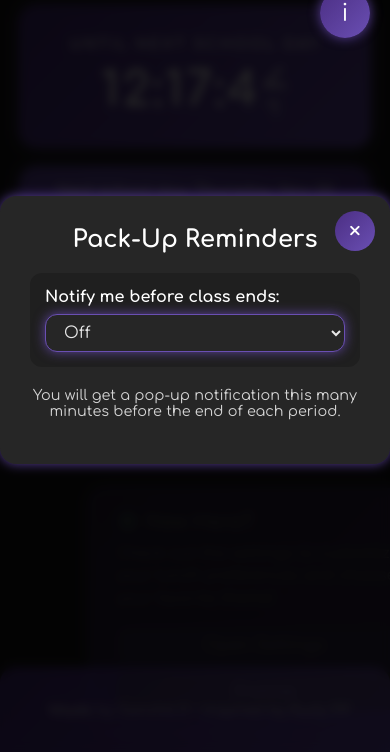
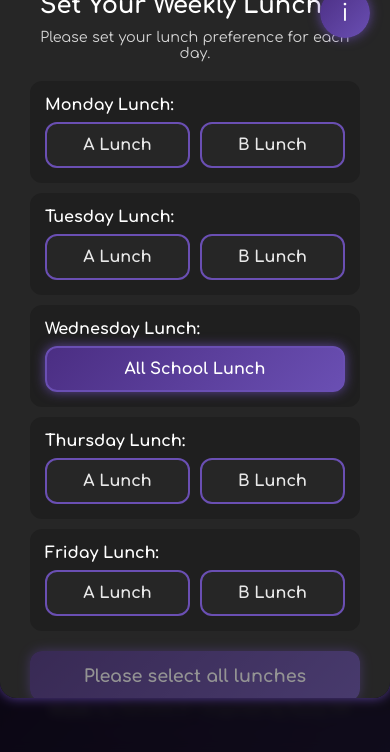
Before and after one commit to lwschedule/lwschedule.github.io, a plain HTML site: page index.html in a window 390 px wide. Shown: the part 92-844 px from the top of the page. Drawn offline with Linux system fonts and the light colour scheme.

Commit message:
Update index.html

```diff
--- a/index.html
+++ b/index.html
@@ -547,6 +547,19 @@
       transform: scale(1.05);
     }
 
+    /* v1.7: Style disabled continue button */
+    .continueBtn.disabledBtn {
+      opacity: 0.5;
+      cursor: not-allowed;
+      background: #555;
+    }
+
+    .continueBtn.disabledBtn:hover {
+      background: #555;
+      transform: none;
+    }
+
+
     .resetBtn {
       display: block;
       width: 100%;
@@ -643,7 +656,8 @@
       backdrop-filter: blur(5px);
     }
 
-    #scheduleOverlay.active, #holidaysOverlay.active, #settingsOverlay.active, #welcomeOverlay.active, #lunchSettingsOverlay.active, #themeOverlay.active, #infoOverlay.active, #weekOverlay.active, #packUpOverlay.active { /* MODIFIED */
+    /* MODIFIED v1.7: Added #weeklyLunchSetupOverlay */
+    #scheduleOverlay.active, #holidaysOverlay.active, #settingsOverlay.active, #weeklyLunchSetupOverlay.active, #lunchSettingsOverlay.active, #themeOverlay.active, #infoOverlay.active, #weekOverlay.active, #packUpOverlay.active {
       display: flex;
       animation: fadeIn 0.3s ease-out;
     }
@@ -668,7 +682,8 @@
       }
     }
 
-    #holidaysOverlay, #settingsOverlay, #welcomeOverlay, #lunchSettingsOverlay, #themeOverlay, #infoOverlay, #weekOverlay, #packUpOverlay { /* MODIFIED */
+    /* MODIFIED v1.7: Added #weeklyLunchSetupOverlay, removed #welcomeOverlay */
+    #holidaysOverlay, #settingsOverlay, #weeklyLunchSetupOverlay, #lunchSettingsOverlay, #themeOverlay, #infoOverlay, #weekOverlay, #packUpOverlay {
       display: none;
       position: fixed;
       top: 0;
@@ -893,8 +908,7 @@
     body.gradient-mode #scheduleModal p,
     body.gradient-mode #scheduleModal label,
     body.gradient-mode .infoContent p,
-    body.gradient-mode .settingsRow label,
-    body.gradient-mode #welcomeLabel {
+    body.gradient-mode .settingsRow label {
       color: white;
     }
 
@@ -1309,15 +1323,7 @@
     #confirmOverlay.closing {
       animation: fadeOut 0.3s ease-out;
     }
-/* WELCOME OVERLAY FADE FIX */
-#welcomeOverlay.active {
-  display: flex;
-  animation: fadeIn 0.3s ease-out;
-}
-
-#welcomeOverlay.closing {
-  animation: fadeOut 0.3s ease-out;
-}
+/* WELCOME OVERLAY FADE FIX - REMOVED v1.7 */
 
     #confirmModal {
       background: var(--card-dark);
@@ -1893,19 +1899,55 @@
   </div>
 <!-- --- END Pack-Up Reminder Overlay --- -->
 
-<div id="welcomeOverlay" class="overlay">
+<!-- REMOVED welcomeOverlay v1.7 -->
+
+<!-- NEW Weekly Lunch Setup Overlay v1.7 -->
+<div id="weeklyLunchSetupOverlay" class="overlay"> <!-- No onclick here to prevent closing -->
     <div id="scheduleModal">
-      <h2>Select Your Lunch</h2>
+      <!-- No close button -->
+      <h2>Set Your Weekly Lunches</h2>
+      <p style="text-align: center; opacity: 0.8; font-size: 0.9em; margin: -10px 0 20px;">
+        Please set your lunch preference for each day.
+      </p>
       <div class="settingsRow">
-        <label id="welcomeLabel">Please select your lunch:</label>
-        <div class="lunchButtons">
-          <button class="lunchBtn" id="welcomeA" onclick="selectWelcomeLunch('A')">A Lunch</button>
-          <button class="lunchBtn" id="welcomeB" onclick="selectWelcomeLunch('B')">B Lunch</button>
+        <label>Monday Lunch:</label>
+        <div class="lunchButtons" id="setupMondayButtons">
+          <button class="lunchBtn" id="setupMondayA" onclick="selectWeeklySetupLunch('Monday', 'A')">A Lunch</button>
+          <button class="lunchBtn" id="setupMondayB" onclick="selectWeeklySetupLunch('Monday', 'B')">B Lunch</button>
         </div>
       </div>
-      <button class="continueBtn" onclick="saveWelcomeLunch()">Continue</button>
+      <div class="settingsRow">
+        <label>Tuesday Lunch:</label>
+        <div class="lunchButtons" id="setupTuesdayButtons">
+          <button class="lunchBtn" id="setupTuesdayA" onclick="selectWeeklySetupLunch('Tuesday', 'A')">A Lunch</button>
+          <button class="lunchBtn" id="setupTuesdayB" onclick="selectWeeklySetupLunch('Tuesday', 'B')">B Lunch</button>
+        </div>
+      </div>
+      <div class="settingsRow">
+        <label>Wednesday Lunch:</label>
+        <div class="lunchButtons">
+          <button class="lunchBtn selected" disabled>All School Lunch</button>
+        </div>
+      </div>
+      <div class="settingsRow">
+        <label>Thursday Lunch:</label>
+        <div class="lunchButtons" id="setupThursdayButtons">
+          <button class="lunchBtn" id="setupThursdayA" onclick="selectWeeklySetupLunch('Thursday', 'A')">A Lunch</button>
+          <button class="lunchBtn" id="setupThursdayB" onclick="selectWeeklySetupLunch('Thursday', 'B')">B Lunch</button>
+        </div>
+      </div>
+      <div class="settingsRow">
+        <label>Friday Lunch:</label>
+        <div class="lunchButtons" id="setupFridayButtons">
+          <button class="lunchBtn" id="setupFridayA" onclick="selectWeeklySetupLunch('Friday', 'A')">A Lunch</button>
+          <button class="lunchBtn" id="setupFridayB" onclick="selectWeeklySetupLunch('Friday', 'B')">B Lunch</button>
+        </div>
+      </div>
+      <button class="continueBtn" id="saveWeeklyLunchesBtn" onclick="saveWeeklyLunches()">Save & Continue</button>
     </div>
   </div>
+<!-- END Weekly Lunch Setup Overlay v1.7 -->
+
 
   <div id="confirmOverlay">
     <div id="confirmModal">
@@ -1945,7 +1987,16 @@
       Thursday: null,
       Friday: null
     };
-    let selectedWelcomeLunch = 'A';
+
+    // v1.7: Temp state for weekly setup
+    let weeklySetupPreferences = {
+      Monday: null,
+      Tuesday: null,
+      Thursday: null,
+      Friday: null
+    };
+
+    // let selectedWelcomeLunch = 'A'; // REMOVED v1.7
     let currentTheme = 'purple';
     // let currentMode = 'dark'; // REMOVED
     let gradientMode = 'on';
@@ -2239,6 +2290,7 @@
 
           try {
             localStorage.removeItem('lunch-preferences');
+            localStorage.removeItem('weekly-lunch-setup-complete'); // v1.7
             const days = ['Monday', 'Tuesday', 'Thursday', 'Friday'];
             days.forEach(day => {
               localStorage.removeItem(`lunch-set-${day}`);
@@ -2284,6 +2336,7 @@
             // localStorage.removeItem('mode'); // REMOVED
             localStorage.removeItem('gradient');
             localStorage.removeItem('lunch-preferences');
+            localStorage.removeItem('weekly-lunch-setup-complete'); // v1.7
             localStorage.removeItem('has-opened-settings');
             localStorage.removeItem('bottom-bar-dismissed');
             localStorage.removeItem('pack-up-time'); // --- NEW ---
@@ -2329,11 +2382,7 @@
       });
     }
 
-    function selectWelcomeLunch(lunch) {
-      selectedWelcomeLunch = lunch;
-      document.getElementById('welcomeA').classList.toggle('selected', lunch === 'A');
-      document.getElementById('welcomeB').classList.toggle('selected', lunch === 'B');
-    }
+    // REMOVED selectWelcomeLunch(lunch) v1.7
 
     function selectDayLunch(day, lunch) {
       lunchPreferences[day] = lunch;
@@ -2362,71 +2411,123 @@
     }
     // --- END ---
 
-    function saveWelcomeLunch() {
-      const today = currentDayName();
-      if (today === 'Wednesday') {
-        lunchPreferences[today] = 'All';
+    // REMOVED saveWelcomeLunch() v1.7
+
+    // REMOVED checkIfNeedsLunchSelection() v1.7
+
+    // --- NEW v1.7: Weekly lunch setup functions ---
+    function selectWeeklySetupLunch(day, lunch) {
+      weeklySetupPreferences[day] = lunch;
+
+      const dayLower = day.toLowerCase();
+      document.getElementById(`setup${day}A`).classList.toggle('selected', lunch === 'A');
+      document.getElementById(`setup${day}B`).classList.toggle('selected', lunch === 'B');
+
+      checkAllLunchesSet();
+    }
+
+    function checkAllLunchesSet() {
+      const allSet = weeklySetupPreferences.Monday &&
+                     weeklySetupPreferences.Tuesday &&
+                     weeklySetupPreferences.Thursday &&
+                     weeklySetupPreferences.Friday;
+
+      const saveBtn = document.getElementById('saveWeeklyLunchesBtn');
+      if (allSet) {
+        saveBtn.disabled = false;
+        saveBtn.classList.remove('disabledBtn');
+        saveBtn.textContent = 'Save & Continue';
       } else {
-        lunchPreferences[today] = selectedWelcomeLunch;
-      }
+        saveBtn.disabled = true;
+        saveBtn.classList.add('disabledBtn');
+        saveBtn.textContent = 'Please select all lunches';
+      }
+      return allSet;
+    }
+
+    function saveWeeklyLunches() {
+      if (!checkAllLunchesSet()) {
+        return; // Don't save if not all are set
+      }
+
+      lunchPreferences.Monday = weeklySetupPreferences.Monday;
+      lunchPreferences.Tuesday = weeklySetupPreferences.Tuesday;
+      lunchPreferences.Thursday = weeklySetupPreferences.Thursday;
+      lunchPreferences.Friday = weeklySetupPreferences.Friday;
+      lunchPreferences.Wednesday = 'All'; // Ensure this is set
 
       try {
         localStorage.setItem('lunch-preferences', JSON.stringify(lunchPreferences));
-        localStorage.setItem(`lunch-set-${today}`, new Date().toDateString());
+        // Mark all as "set" for today's date to prevent popups
+        const todayDate = new Date().toDateString();
+        const days = ['Monday', 'Tuesday', 'Thursday', 'Friday'];
+        days.forEach(day => {
+          localStorage.setItem(`lunch-set-${day}`, todayDate);
+        });
+
+        // Also set a flag that weekly setup is complete
+        localStorage.setItem('weekly-lunch-setup-complete', 'true');
+
       } catch (error) {
-        console.error('Failed to save lunch preference:', error);
-      }
-
-      updateSettingsButtons();
-      closeOverlayGracefully('welcomeOverlay');
-
-      // --- NEW ---
+        console.error('Failed to save weekly lunch preferences:', error);
+      }
+
+      updateSettingsButtons(); // Update the main settings overlay
+      closeOverlayGracefully('weeklyLunchSetupOverlay');
+
       // After setting lunch, check if we need to show pack-up settings
       checkPackUpSettings();
-      // --- END ---
-
       render();
     }
 
-    function checkIfNeedsLunchSelection() {
-      const today = currentDayName();
-
-      // Wednesday always has all-school lunch, no need to ask
-      if (today === 'Wednesday') {
+    function checkIfNeedsWeekLunchSelection() {
+      try {
+        // Check local storage flag first
+        const setupComplete = localStorage.getItem('weekly-lunch-setup-complete');
+        if (setupComplete === 'true') {
+          return false; // Already done
+        }
+
+        // Fallback check on the preferences object itself
+        const needsSetup = lunchPreferences.Monday === null ||
+                           lunchPreferences.Tuesday === null ||
+                           lunchPreferences.Thursday === null ||
+                           lunchPreferences.Friday === null;
+
+        if (needsSetup) {
+          // Initialize temp state from saved state
+          weeklySetupPreferences.Monday = lunchPreferences.Monday;
+          weeklySetupPreferences.Tuesday = lunchPreferences.Tuesday;
+          weeklySetupPreferences.Thursday = lunchPreferences.Thursday;
+          weeklySetupPreferences.Friday = lunchPreferences.Friday;
+
+          // Update the buttons in the setup overlay
+          const days = ['Monday', 'Tuesday', 'Thursday', 'Friday'];
+          days.forEach(day => {
+            const lunch = weeklySetupPreferences[day];
+            if (lunch) {
+              const dayLower = day.toLowerCase();
+              document.getElementById(`setup${day}A`).classList.toggle('selected', lunch === 'A');
+              document.getElementById(`setup${day}B`).classList.toggle('selected', lunch === 'B');
+            }
+          });
+
+          checkAllLunchesSet(); // Disable button if not complete
+          document.getElementById('weeklyLunchSetupOverlay').classList.add('active');
+          return true;
+        } else {
+            // All preferences are set, but the flag wasn't. Set the flag.
+            localStorage.setItem('weekly-lunch-setup-complete', 'true');
+            return false;
+        }
+
+      } catch (error) {
+        console.error('Error checking weekly lunch setup:', error);
+        // Default to false to avoid blocking app
         return false;
       }
-
-      // Check if not a school day
-      if (!today || today === 'Saturday' || today === 'Sunday') {
-        return false;
-      }
-
-      try {
-        const lastSet = localStorage.getItem(`lunch-set-${today}`);
-        const todayDate = new Date().toDateString();
-
-        // If lunch is null or not set for today, show popup
-        if (lunchPreferences[today] === null || !lastSet || lastSet !== todayDate) {
-          // Haven't set lunch for today yet
-          document.getElementById('welcomeLabel').innerHTML = `Select your lunch for ${today}:`;
-          selectedWelcomeLunch = lunchPreferences[today] || 'A';
-          document.getElementById('welcomeA').classList.toggle('selected', selectedWelcomeLunch === 'A');
-          document.getElementById('welcomeB').classList.toggle('selected', selectedWelcomeLunch === 'B');
-          document.getElementById('welcomeOverlay').classList.add('active');
-          return true;
-        }
-      } catch (error) {
-        // No record exists, show welcome
-        document.getElementById('welcomeLabel').innerHTML = `Select your lunch for ${today}:`;
-        selectedWelcomeLunch = lunchPreferences[today] || 'A';
-        document.getElementById('welcomeA').classList.toggle('selected', selectedWelcomeLunch === 'A');
-        document.getElementById('welcomeB').classList.toggle('selected', selectedWelcomeLunch === 'B');
-        document.getElementById('welcomeOverlay').classList.add('active');
-        return true;
-      }
-
-      return false;
-    }
+    }
+    // --- END v1.7 ---
 
     // v1.4 Semester Lunch Reset Check
     function checkSemesterReset() {
@@ -2466,6 +2567,7 @@
               Friday: null
             };
             localStorage.removeItem('lunch-preferences');
+            localStorage.removeItem('weekly-lunch-setup-complete'); // v1.7
 
             // 2. Clear all 'lunch-set' keys
             const days = ['Monday', 'Tuesday', 'Thursday', 'Friday'];
@@ -2493,7 +2595,7 @@
       loadLunchPreferences();
       loadPackUpTime(); // --- NEW ---
 
-      const needsLunch = checkIfNeedsLunchSelection();
+      const needsLunch = checkIfNeedsWeekLunchSelection(); // MODIFIED v1.7
 
       checkSettingsNotification();
       checkAnnualNotifications(); // v1.4 - Add this
```
